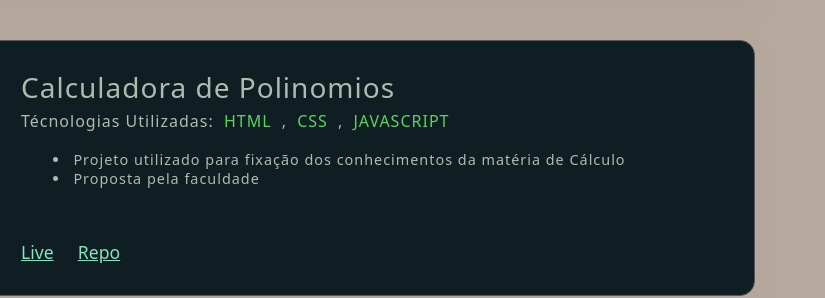
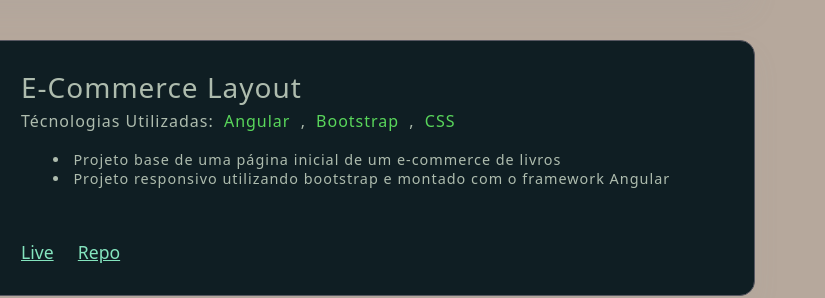
Before and after one commit to PClima/portfolio, a website: page index.html in a window 1280 px wide. Shown: the part 2371-2669 px from the top of the page, 455-1280 px from the left. Drawn offline with nearby package versions, Linux system fonts and the light colour scheme; a web font is replaced by a local one.

Commit message:
Change a project

```diff
--- a/index.html
+++ b/index.html
@@ -134,15 +134,15 @@
                     <img src="./assets/img/calculadoraPolinomios.webp" alt="instagram_clone_img">
                 </div>
                 <div class="describeProjectArticle">
-                    <h3>Calculadora de Polinomios</h3>
-                    <h4>Técnologias Utilizadas: <span>HTML</span> , <span>CSS</span> , <span>JAVASCRIPT</span></h4>
+                    <h3>E-Commerce Layout</h3>
+                    <h4>Técnologias Utilizadas: <span>Angular</span> , <span>Bootstrap</span> , <span>CSS</span></h4>
                     <ul>
-                        <li>Projeto utilizado para fixação dos conhecimentos da matéria de Cálculo</li>
-                        <li>Proposta pela faculdade</li>
+                        <li>Projeto base de uma página inicial de um e-commerce de livros</li>
+                        <li>Projeto responsivo utilizando bootstrap e montado com o framework Angular</li>
                     </ul>
                     <div class="linksProjectArticle">
-                        <a href="https://calculadora-polinomios.netlify.app" class="liveLink" target="_blank" rel="noopener noreferrer">Live</a>
-                        <a href="https://github.com/PClima/calculadoraPolinomios" class="repoLink" target="_blank" rel="noopener noreferrer">Repo</a>
+                        <a href="https://angular-ecommerce.netlify.app/" class="liveLink" target="_blank" rel="noopener noreferrer">Live</a>
+                        <a href="https://github.com/PClima/angular-ecommerce" class="repoLink" target="_blank" rel="noopener noreferrer">Repo</a>
                     </div>
                 </div>
             </article>
```
